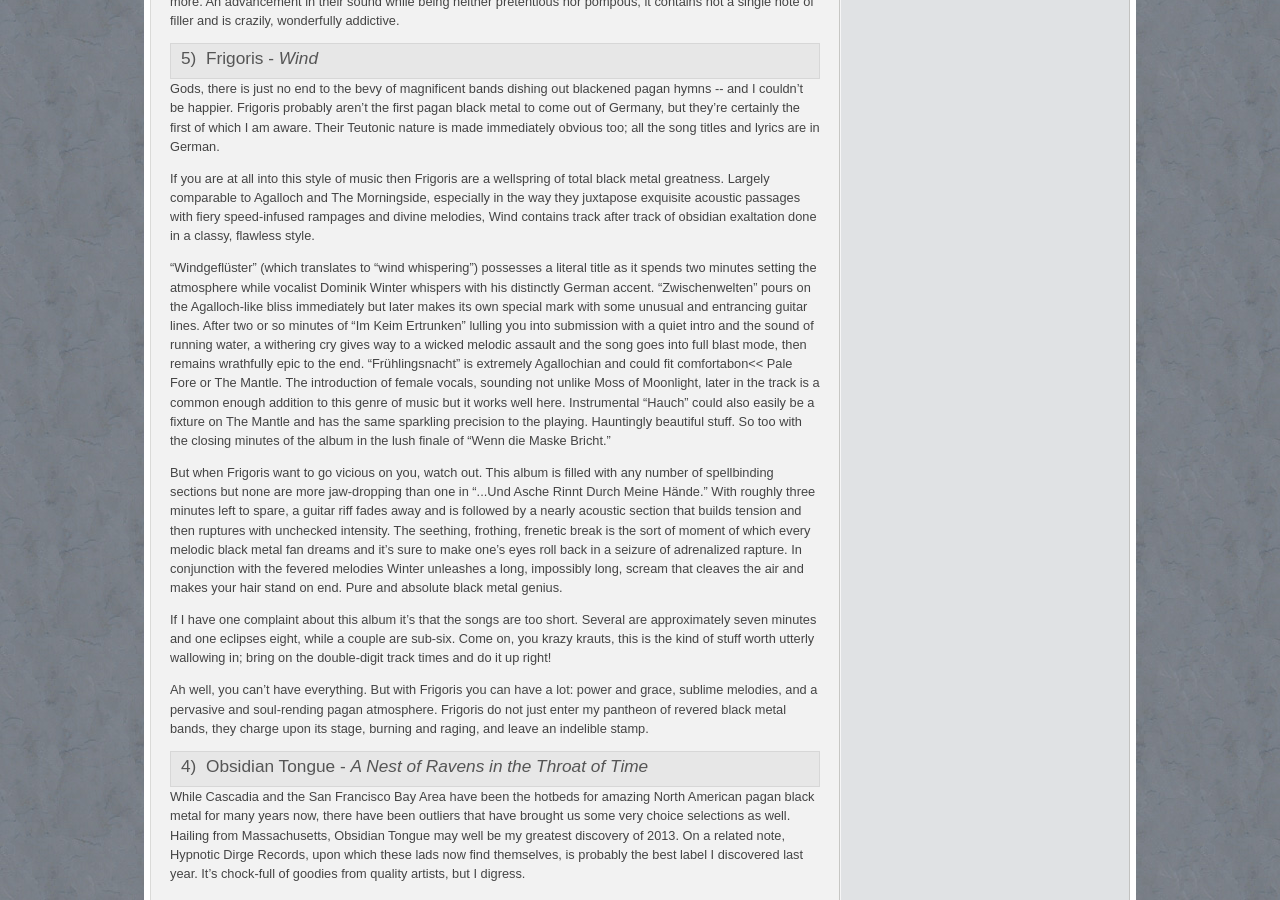
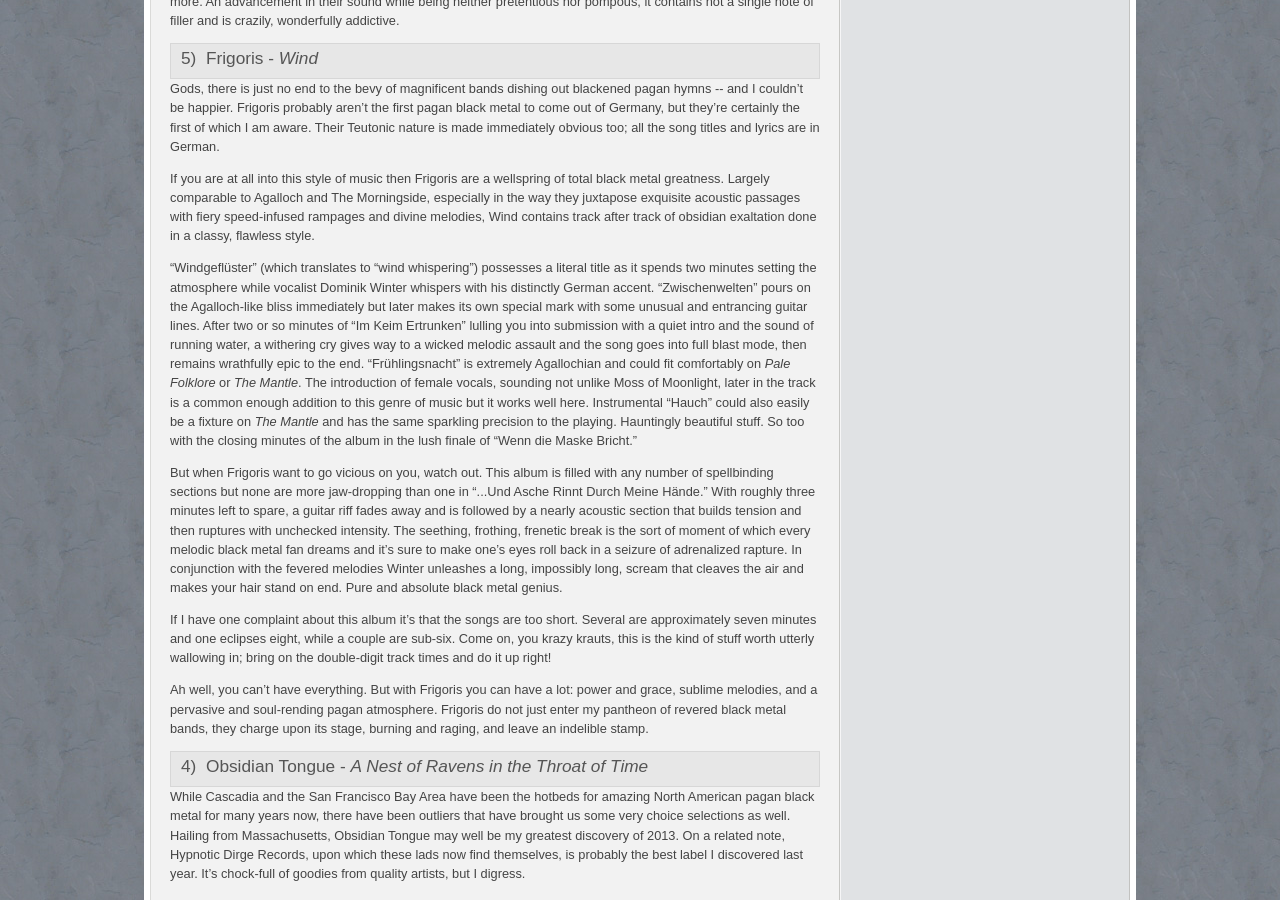
Before and after one commit to luminouscode/luminouscode.fimbulgnosis.com, a Jekyll site: the page built from valecnik/2013_reviews.html, in a window 1280 px wide and 900 px high, scrolled down 8362 px. Built offline with Jekyll 4.4.1, drawn with Linux system fonts in a browser that asks for light colours.

Commit message:
Update 2013_reviews.html

```diff
--- a/valecnik/2013_reviews.html
+++ b/valecnik/2013_reviews.html
@@ -293,7 +293,7 @@
       If you are at all into this style of music then Frigoris are a wellspring of total black metal greatness. Largely comparable to Agalloch and The Morningside, especially in the way they juxtapose exquisite acoustic passages with fiery speed-infused rampages and divine melodies, Wind contains track after track of obsidian exaltation done in a classy, flawless style.
     </p>
     <p>
-      “Windgeflüster” (which translates to “wind whispering”) possesses a literal title as it spends two minutes setting the atmosphere while vocalist Dominik Winter whispers with his distinctly German accent. “Zwischenwelten” pours on the Agalloch-like bliss immediately but later makes its own special mark with some unusual and entrancing guitar lines. After two or so minutes of “Im Keim Ertrunken” lulling you into submission with a quiet intro and the sound of running water, a withering cry gives way to a wicked melodic assault and the song goes into full blast mode, then remains wrathfully epic to the end. “Frühlingsnacht” is extremely Agallochian and could fit comfortabon<< Pale Fo</i>re or The Mantle. The introduction of female vocals, sounding not unlike Moss of Moonlight, later in the track is a common enough addition to this genre of music but it works well here. Instrumental “Hauch” could also easily be a fixture on The Mantle and has the same sparkling precision to the playing. Hauntingly beautiful stuff. So too with the closing minutes of the album in the lush finale of “Wenn die Maske Bricht.”
+      “Windgeflüster” (which translates to “wind whispering”) possesses a literal title as it spends two minutes setting the atmosphere while vocalist Dominik Winter whispers with his distinctly German accent. “Zwischenwelten” pours on the Agalloch-like bliss immediately but later makes its own special mark with some unusual and entrancing guitar lines. After two or so minutes of “Im Keim Ertrunken” lulling you into submission with a quiet intro and the sound of running water, a withering cry gives way to a wicked melodic assault and the song goes into full blast mode, then remains wrathfully epic to the end. “Frühlingsnacht” is extremely Agallochian and could fit comfortably on <i>Pale Folklore</i> or <i>The Mantle</i>. The introduction of female vocals, sounding not unlike Moss of Moonlight, later in the track is a common enough addition to this genre of music but it works well here. Instrumental “Hauch” could also easily be a fixture on <i>The Mantle</i> and has the same sparkling precision to the playing. Hauntingly beautiful stuff. So too with the closing minutes of the album in the lush finale of “Wenn die Maske Bricht.”
     </p>
     <p>
       But when Frigoris want to go vicious on you, watch out. This album is filled with any number of spellbinding sections but none are more jaw-dropping than one in “...Und Asche Rinnt Durch Meine Hände.” With roughly three minutes left to spare, a guitar riff fades away and is followed by a nearly acoustic section that builds tension and then ruptures with unchecked intensity. The seething, frothing, frenetic break is the sort of moment of which every melodic black metal fan dreams and it’s sure to make one’s eyes roll back in a seizure of adrenalized rapture. In conjunction with the fevered melodies Winter unleashes a long, impossibly long, scream that cleaves the air and makes your hair stand on end. Pure and absolute black metal genius.
```
